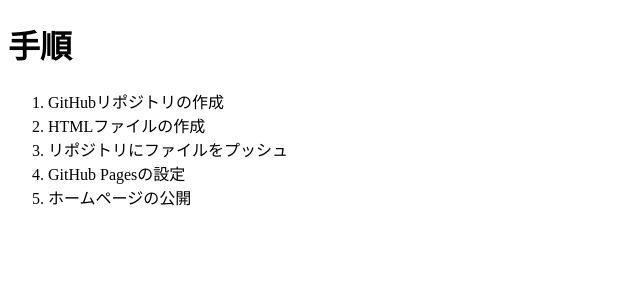
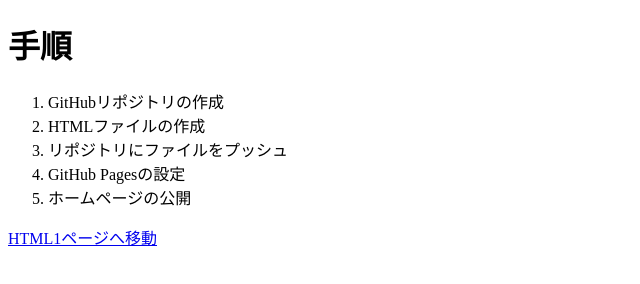
Before and after one commit to drmasato/homepage, a plain HTML site: page index.html in a window 1280 px wide. Shown: the whole page, without its empty margins (0-640 px from the left). Drawn offline with Linux system fonts and the light colour scheme.

Commit message:
Update index.html
リンクの相対パス:
	•	上記例では、html1.html は index1.html と同じディレクトリにあると仮定しています。
	•	他のフォルダに保存する場合は、リンクを相対パスで指定

```diff
--- a/index.html
+++ b/index.html
@@ -14,5 +14,5 @@
         <li>GitHub Pagesの設定</li>
         <li>ホームページの公開</li>
     </ol>
-</body>
+    <a href="subfolder/html1.html">HTML1ページへ移動</a></body>
 </html>
```
